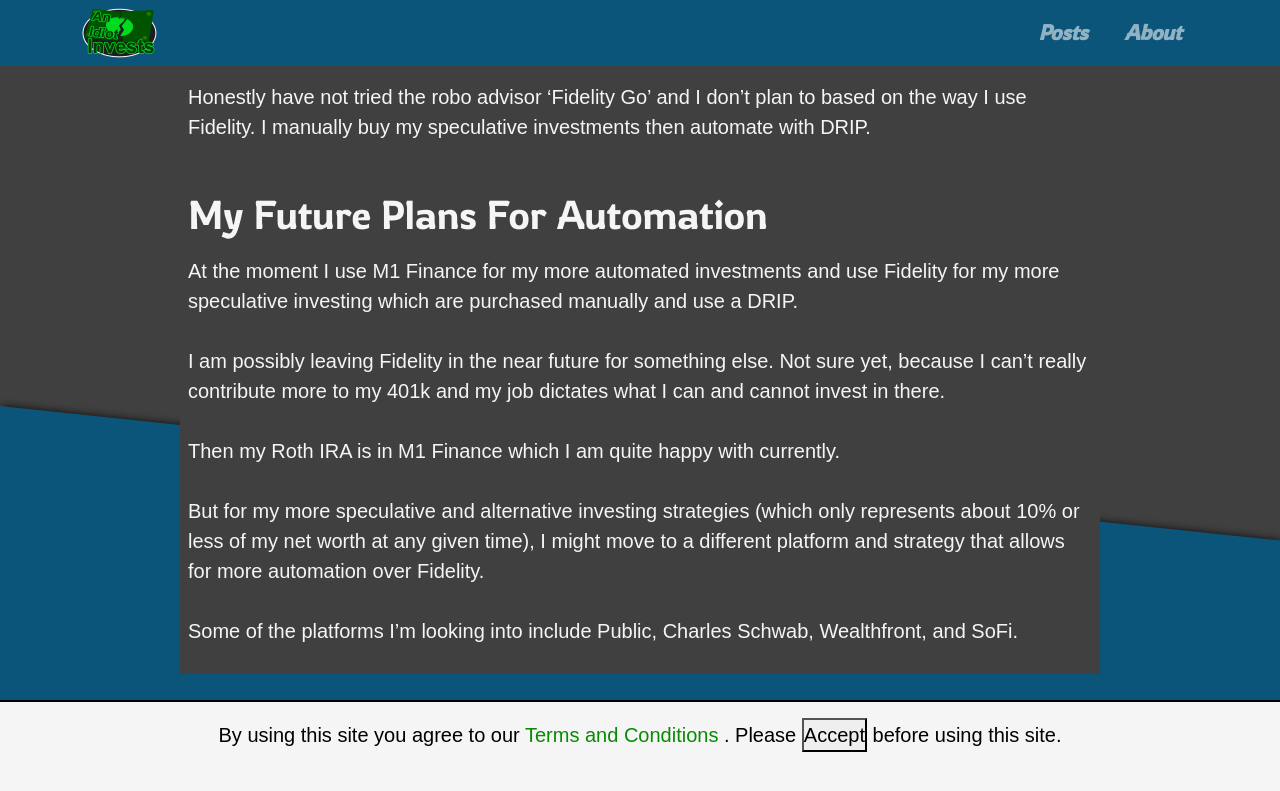
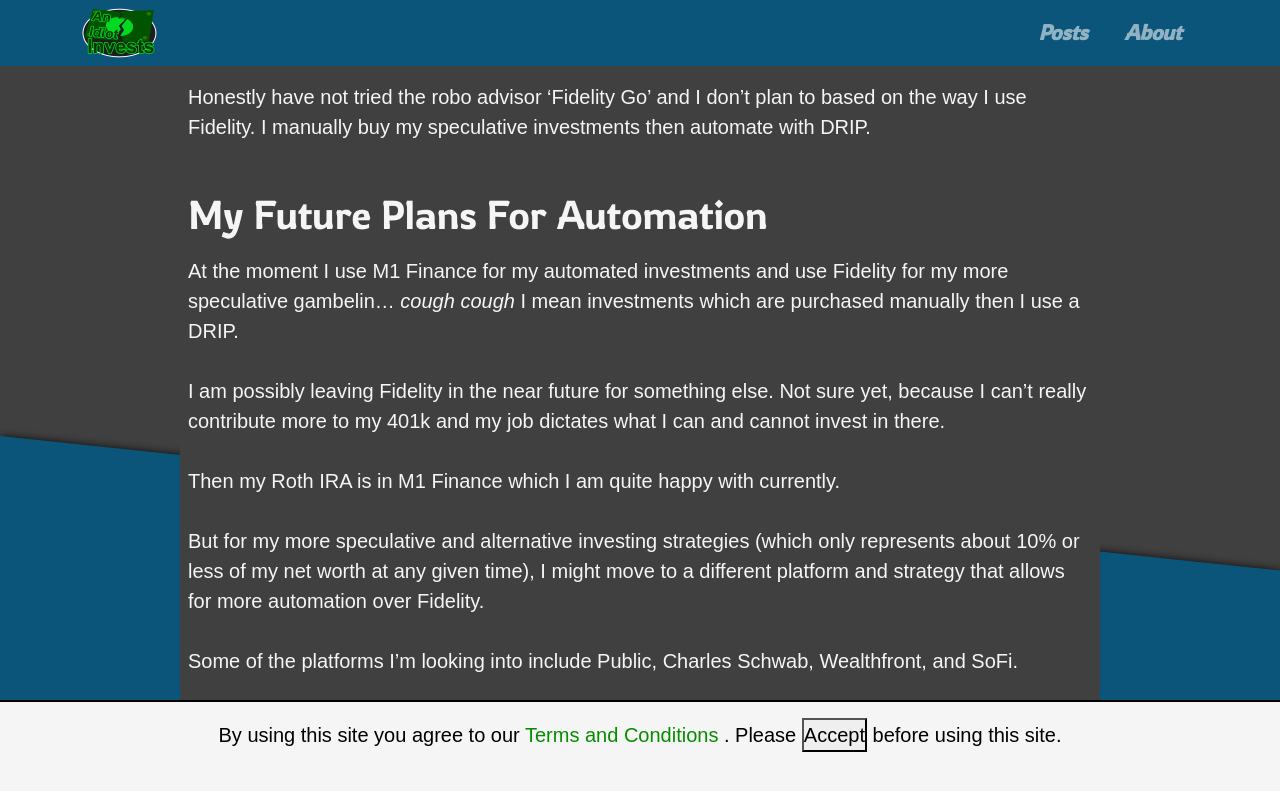
Before and after one commit to AnIdiotInvests/anidiotinvests.github.io, a Jekyll site: the page built from _posts/2022-03-12-investing-automation.md, in a window 1280 px wide and 900 px high, scrolled down 4846 px. Shown: the top 791 px of the window. Built offline with Jekyll 4.4.1, drawn with Linux system fonts in a browser that asks for light colours.

Commit message:
latest post edits

```diff
--- a/_posts/2022-03-12-investing-automation.md
+++ b/_posts/2022-03-12-investing-automation.md
@@ -111,7 +111,7 @@
 
 ## My Future Plans For Automation
 
-At the moment I use M1 Finance for my more automated investments and use Fidelity for my more speculative investing which are purchased manually and use a DRIP.
+At the moment I use M1 Finance for my automated investments and use Fidelity for my more speculative gambelin... *cough* *cough* I mean investments which are purchased manually then I use a DRIP.
 
 I am possibly leaving Fidelity in the near future for something else. Not sure yet, because I can’t really contribute more to my 401k and my job dictates what I can and cannot invest in there.
 
```
